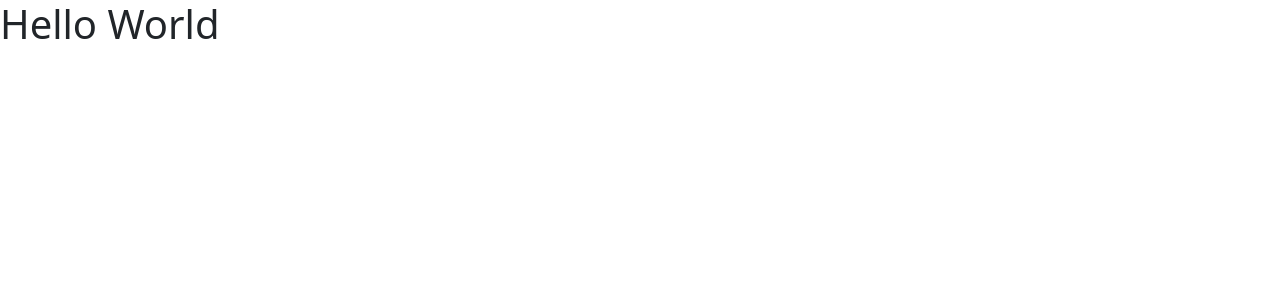
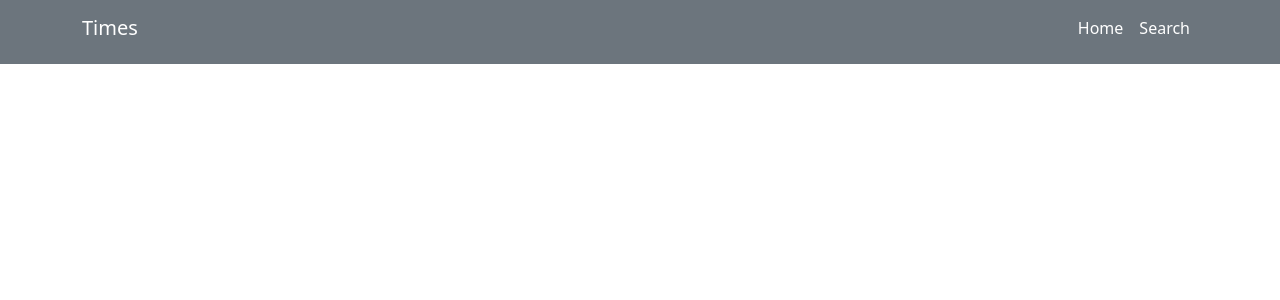
Before and after one commit to joaov1ct0r/fullstack_times, a React (Vite) app in the folder frontend/: page / in a window 1280 px wide. Shown: the top 300 px of the page. Built offline with nearby package versions, Linux system fonts and the light colour scheme.

Commit message:
feat: home route criado

```diff
--- a/frontend/src/App.tsx
+++ /dev/null
@@ -1,10 +0,0 @@
-import React from "react"
-
-function App() {
-  return (
-
-    <h1>Hello World</h1>
-  )
-}
-
-export default App
--- a/frontend/src/main.tsx
+++ b/frontend/src/main.tsx
@@ -1,9 +1,17 @@
 import React from 'react'
 import ReactDOM from 'react-dom/client'
-import App from './App'
+import { createBrowserRouter, RouterProvider } from "react-router-dom";
+import Home from './pages/Home';
+
+const router = createBrowserRouter([
+  {
+    path: "/",
+    element: <Home />,
+  },
+]);
 
 ReactDOM.createRoot(document.getElementById('root') as HTMLElement).render(
   <React.StrictMode>
-    <App />
+    <RouterProvider router={router} />
   </React.StrictMode>,
 )
```
